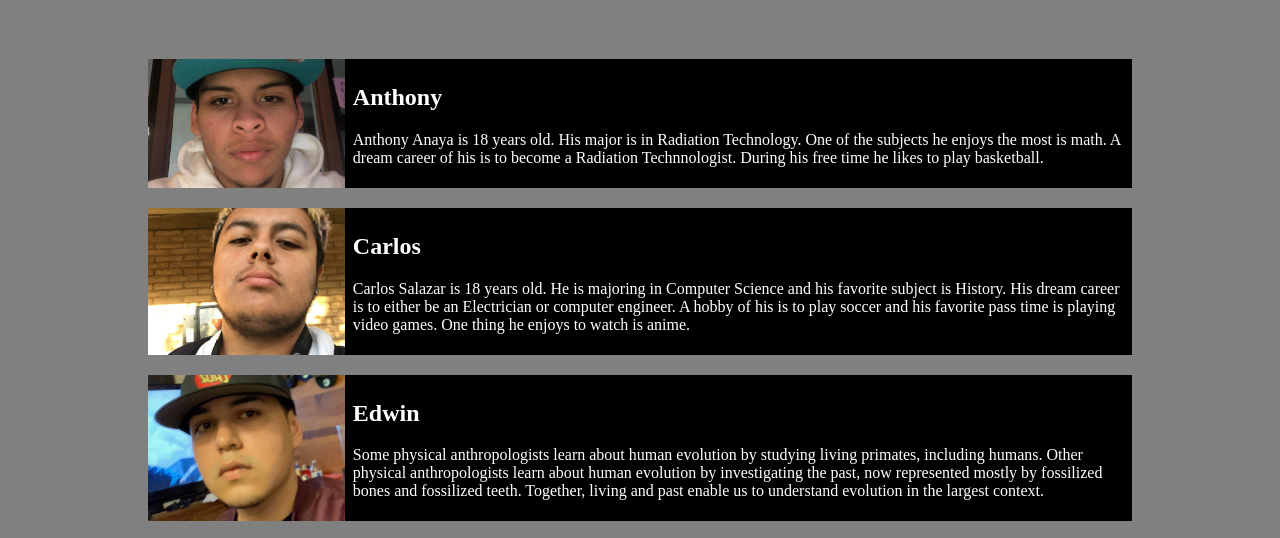
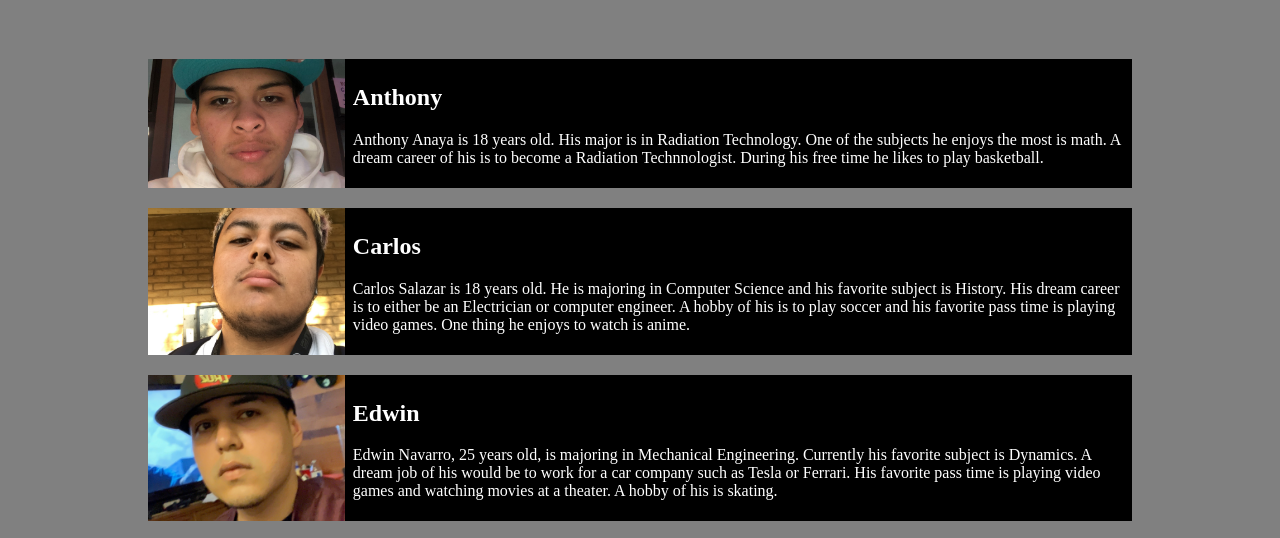
Before and after one commit to scRaul/CommTeamWebsite.github.io, a plain HTML site: page index.html in a window 1280 px wide. Shown: the part 201-739 px from the top of the page. Drawn offline with Linux system fonts and the light colour scheme; grey boxes are pictures that could not be loaded.

Commit message:
Edwin About

```diff
--- a/index.html
+++ b/index.html
@@ -77,9 +77,7 @@
                     <h2>Edwin</h2>
 <!-- write here-->
                     <p>
-                Some physical anthropologists learn about human evolution by studying living primates, including humans. Other physical anthropologists learn about human evolution by investigating the past, now represented mostly by fossilized bones
-and fossilized teeth. Together, living and past enable us to understand evolution
-in the largest context.
+                Edwin Navarro, 25 years old, is majoring in Mechanical Engineering. Currently his favorite subject is Dynamics. A dream job of his would be to work for a car company such as Tesla or Ferrari. His favorite pass time is playing video games and watching movies at a theater. A hobby of his is skating.
 
                     </p>
                 </div>
```
